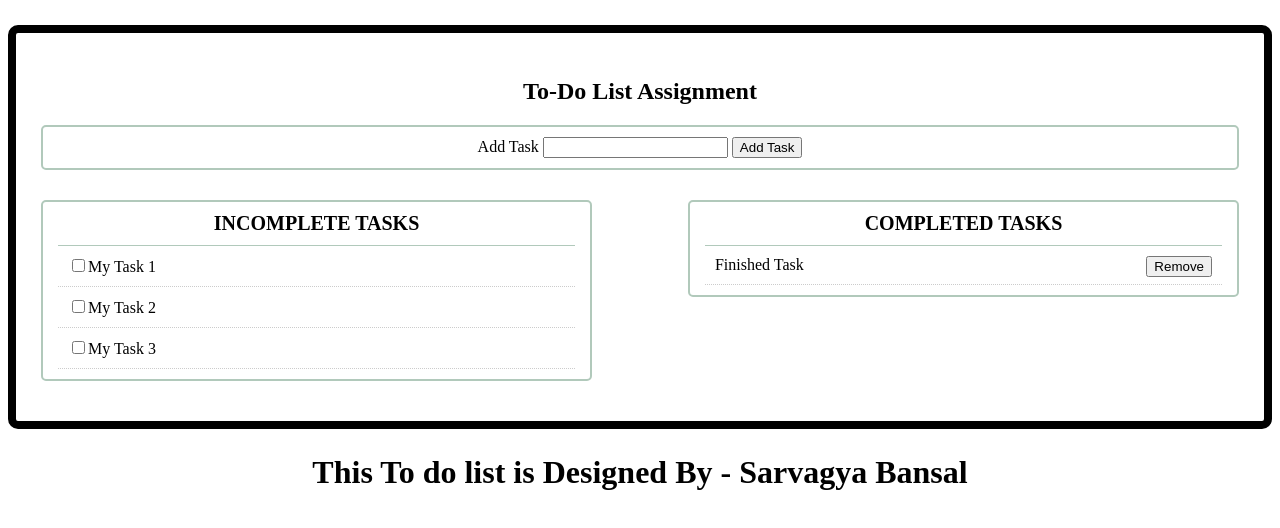
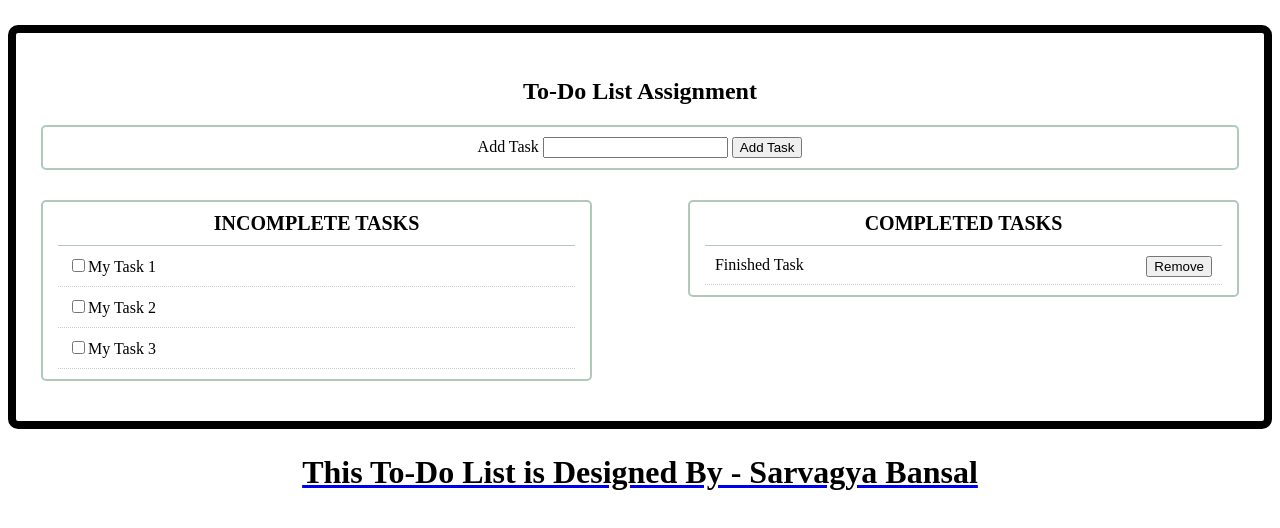
Before and after one commit to Sarvagyaban/ToDoList, a plain HTML site: page index.html in a window 1280 px wide. Drawn offline with Linux system fonts and the light colour scheme.

Commit message:
Update index.html

```diff
--- a/index.html
+++ b/index.html
@@ -42,7 +42,7 @@
 
       </section>
 
-      <h1><b>This To do list is Designed By - Sarvagya Bansal</b></h1>
+      <a href="https://www.linkedin.com/in/sarvagya-bansal"><h1>This To-Do List is Designed By - Sarvagya Bansal</h1></a>
       <script src="main.js"></script>
   </body>
 </html>
```
